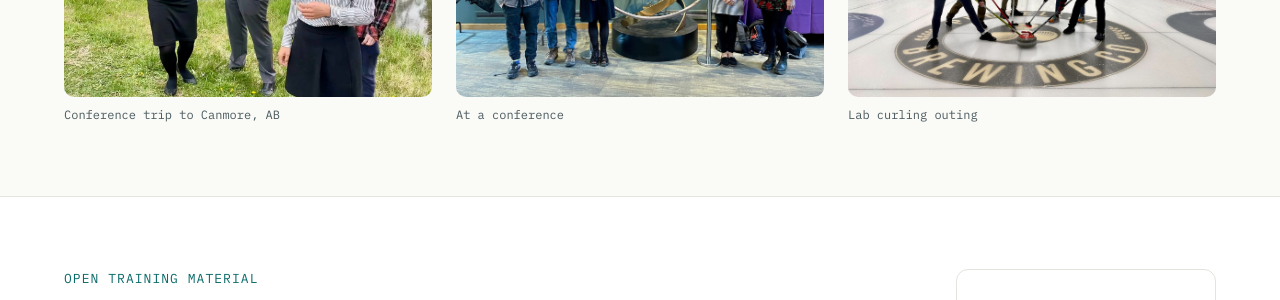
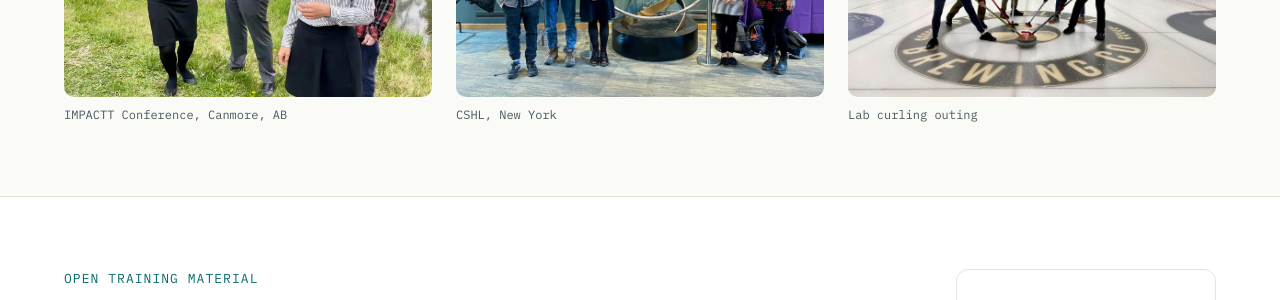
Before and after one commit to mlangill/mlangill.github.com, a Jekyll site: the page built from training.html, in a window 1280 px wide and 900 px high, scrolled down 1709 px. Shown: the part 153-453 px from the top of the window. Built offline with Jekyll 4.4.1, drawn with Linux system fonts in a browser that asks for light colours; some web fonts are replaced.

Commit message:
Set photo captions for IMPACTT and CSHL
Co-Authored-By: Claude Opus 5.5 <noreply@anthropic.com>
Claude-Session: https://claude.ai/code/session_0184tZHL9zBPBmqcszxgK2L6

```diff
--- a/training.html
+++ b/training.html
@@ -47,8 +47,8 @@ description: Training in the Langille Lab, from bioinformatics and the wet lab t
 <figure><img src="{{ '/images/training/new_lab_unpacking.jpg' | relative_url }}" alt="Four lab members smiling while unpacking boxes in the new lab" loading="lazy"><figcaption class="caption">Moving into the new lab</figcaption></figure>
 <figure><img src="{{ '/images/training/anchor_conference.jpg' | relative_url }}" alt="Two lab members at the Microbiome Anchor Conference" style="object-position: 50% 22%" loading="lazy"><figcaption class="caption">Microbiome Anchor Conference, June 2026</figcaption></figure>
 <figure><img src="{{ '/images/training/new_lab_sequencing.jpg' | relative_url }}" alt="Two lab members with the sequencers in the new lab" loading="lazy"><figcaption class="caption">Sequencing in the new lab</figcaption></figure>
-<figure><img src="{{ '/images/training/canmore.jpg' | relative_url }}" alt="Four lab members laughing beside a pond with mountains behind" style="object-position: 50% 52%" loading="lazy"><figcaption class="caption">Conference trip to Canmore, AB</figcaption></figure>
-<figure><img src="{{ '/images/training/dna_sculpture.jpg' | relative_url }}" alt="Five lab members at a conference beside a large DNA sculpture" style="object-position: 50% 70%" loading="lazy"><figcaption class="caption">At a conference</figcaption></figure>
+<figure><img src="{{ '/images/training/canmore.jpg' | relative_url }}" alt="Four lab members laughing beside a pond with mountains behind" style="object-position: 50% 52%" loading="lazy"><figcaption class="caption">IMPACTT Conference, Canmore, AB</figcaption></figure>
+<figure><img src="{{ '/images/training/dna_sculpture.jpg' | relative_url }}" alt="Five lab members beside a large DNA sculpture at Cold Spring Harbor Laboratory" style="object-position: 50% 70%" loading="lazy"><figcaption class="caption">CSHL, New York</figcaption></figure>
 <figure><img src="{{ '/images/training/curling.jpg' | relative_url }}" alt="Five lab members sweeping a curling stone on the ice" loading="lazy"><figcaption class="caption">Lab curling outing</figcaption></figure>
 </div>
 </div>
```
